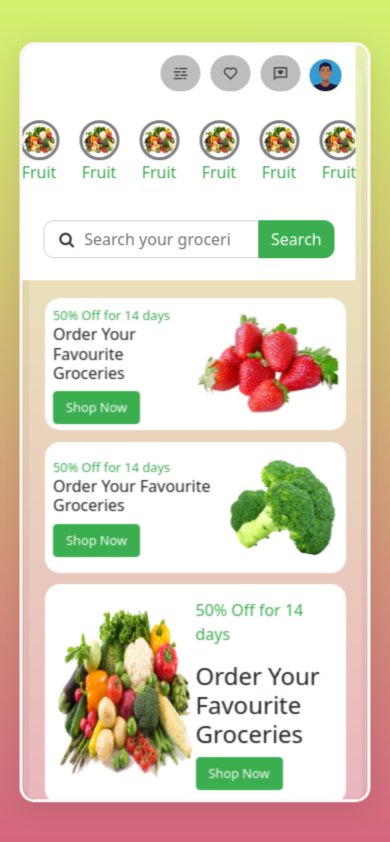
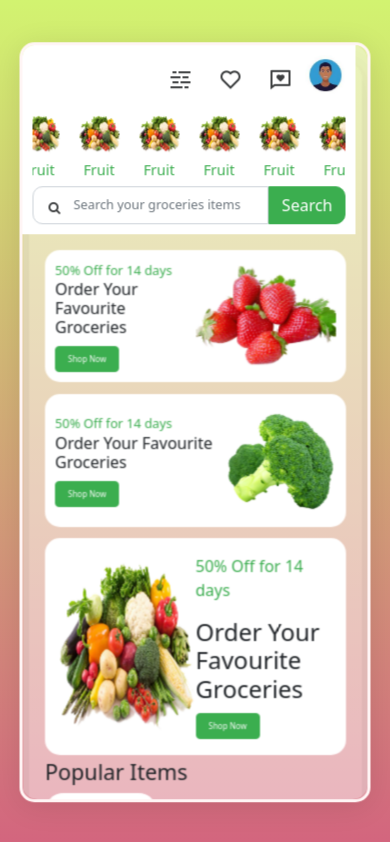
Before and after one commit to takwa81/ReactProjects, a React (Create React App) app: page / in a window 390 px wide. Built offline with nearby package versions, Linux system fonts and the light colour scheme.

Commit message:
update design

```diff
--- a/src/components/Banners/Banner.js
+++ b/src/components/Banners/Banner.js
@@ -12,7 +12,7 @@ const Banner = () =>{
     <section className="banner">
     <Row>
         <Col lg='6' md='6'>
-            <div className="banner-01 p-2 d-flex">
+            <div className="banner-01 pad-1 d-flex">
 
             <div className="text">
                 <p className="primary-color">50% Off for 14 days</p>
@@ -21,7 +21,7 @@ const Banner = () =>{
                 </div>
                 <motion.img whileHover={{scale:1.1}}  src={Banner01} width="50%" height="50%"></motion.img>
             </div>
-            <div className="banner-02 p-2 d-flex">
+            <div className="banner-02 pad-1 d-flex">
 
                 <div className="text">
                 <p className="primary-color">50% Off for 14 days</p>
@@ -32,7 +32,7 @@ const Banner = () =>{
             </div>
         </Col>
         <Col lg='6' md='6'>
-            <div className="banner2 p-2 d-flex">
+            <div className="banner2 pad-1 d-flex">
                 <motion.img whileHover={{scale:1.1}}  src={Banner2} width="50%" height="50%"></motion.img>
                 <div className="text">
                 <p className="primary-color">50% Off for 14 days</p>
--- a/src/components/Categories/CategoryMobile.js
+++ b/src/components/Categories/CategoryMobile.js
@@ -10,42 +10,42 @@ const CategoryMobile = () => {
         <div className="category-mobile"  id="category-scroll" >
             <ul className="list category-container">
                 <li>
-                    <motion.img whileHover={{scale:1.1}} src={CategoryImage} width="40px" height="40px" className="rounded-circle" />
+                    <motion.img whileHover={{scale:1.1}} src={CategoryImage} width="50px" height="50px" className="rounded-circle" />
                     <br></br>
                     <div className="text-center primary-color category-name">Fruit</div>
                 </li>
                 <li>
-                    <motion.img whileHover={{scale:1.1}} src={CategoryImage} width="40px" height="40px" className="rounded-circle" />
+                    <motion.img whileHover={{scale:1.1}} src={CategoryImage} width="50px" height="50px" className="rounded-circle" />
                     <br></br>
                     <div className="text-center primary-color category-name">Fruit</div>
                 </li>
                 <li>
-                    <motion.img whileHover={{scale:1.1}} src={CategoryImage} width="40px" height="40px" className="rounded-circle" />
+                    <motion.img whileHover={{scale:1.1}} src={CategoryImage} width="50px" height="50px" className="rounded-circle" />
                     <br></br>
                     <div className="text-center primary-color category-name">Fruit</div>
                 </li>
                 <li>
-                    <motion.img whileHover={{scale:1.1}} src={CategoryImage} width="40px" height="40px" className="rounded-circle" />
+                    <motion.img whileHover={{scale:1.1}} src={CategoryImage} width="50px" height="50px" className="rounded-circle" />
                     <br></br>
                     <div className="text-center primary-color category-name">Fruit</div>
                 </li>
                 <li>
-                    <motion.img whileHover={{scale:1.1}} src={CategoryImage} width="40px" height="40px" className="rounded-circle" />
+                    <motion.img whileHover={{scale:1.1}} src={CategoryImage} width="50px" height="50px" className="rounded-circle" />
                     <br></br>
                     <div className="text-center primary-color category-name">Fruit</div>
                 </li>
                 <li>
-                    <motion.img whileHover={{scale:1.1}} src={CategoryImage} width="40px" height="40px" className="rounded-circle" />
+                    <motion.img whileHover={{scale:1.1}} src={CategoryImage} width="50px" height="50px" className="rounded-circle" />
                     <br></br>
                     <div className="text-center primary-color category-name">Fruit</div>
                 </li>
                     <li>
-                        <motion.img whileHover={{scale:1.1}} src={CategoryImage} width="40px" height="40px" className="rounded-circle" />
+                        <motion.img whileHover={{scale:1.1}} src={CategoryImage} width="50px" height="50px" className="rounded-circle" />
                         <br></br>
                         <div className="text-center primary-color category-name">Fruit</div>
                     </li>
                     <li>
-                        <motion.img whileHover={{scale:1.1}} src={CategoryImage} width="40px" height="40px" className="rounded-circle" />
+                        <motion.img whileHover={{scale:1.1}} src={CategoryImage} width="50px" height="50px" className="rounded-circle" />
                         <br></br>
                         <div className="text-center primary-color category-name">Fruit</div>
                     </li>
--- a/src/components/Categories/category.css
+++ b/src/components/Categories/category.css
@@ -1,15 +1,12 @@
 .category-mobile{
-    padding: 10px;
-    /* position: fixed;
-    top: 0px;
-    left: -12px; */
+
     overflow-x: hidden;
     overflow-y: hidden;
 }
 
 .category-container{
     display: flex;
-    gap: 10px;
+    /* gap: 10px; */
     align-items: center;
     justify-content: center;
 }
@@ -19,7 +16,7 @@
 }
 
 .category-container img{
-    border: 3px solid gray;
+    border: 3px solid transparent;
 }
 
 
@@ -53,6 +50,6 @@
 
 
 .category-name{
-    font-size: 1rem;
+    font-size: 0.9rem;
     font-weight: 500;
 }
--- a/src/components/styles/style.css
+++ b/src/components/styles/style.css
@@ -55,23 +55,20 @@ form {
 
     .menu-mobile .bg-menu{
         background: white;
-        padding-bottom: 1px;
         margin-bottom: 5px;
-    }
-    .menu-mobile .icon-list{
-        padding: 10px
-    }
-    .menu-mobile .icon-list .icon {
-        background: #bfbcbc;
-        padding: 6px;
-
+        padding: 10px;
     }
 
-    .menu-mobile .nav-list{
-        margin: 1.3rem;
+    .menu-mobile .icon-list .icon {
+        padding: 6px;
+    }
+
+    .menu-mobile .nav-list .form-control , .menu-mobile .nav-list span{
+        font-size: 0.8rem;
+        top: 0;
     }
     .banner{
-        margin-top: 13.7rem !important;
+        margin-top: 10.7rem !important;
     }
     .main {
         padding: 10px !important;
@@ -111,7 +108,7 @@ form {
 
 .icon {
     text-decoration: none;
-    font-size: 1rem;
+    font-size: 1.5rem;
     padding: 8px;
     background: #fff;
     border-radius: 50px;
@@ -135,7 +132,7 @@ form {
 }
 
 .banner a{
-    font-size: 0.8rem !important;
+    font-size: 0.5rem !important;
 }
 .banner .row {
     height: 100%;
```
